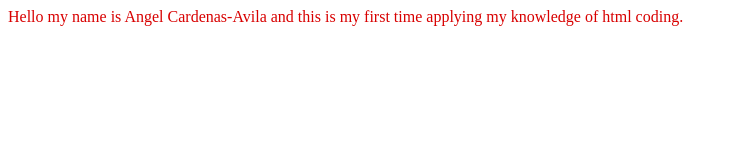
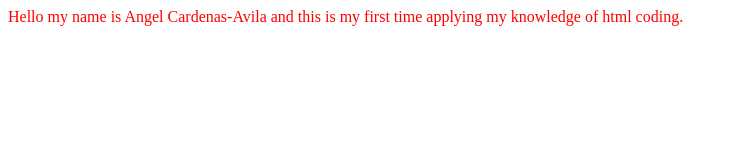
Before and after one commit to AngelCardenas-Avila/spinosaurus, a plain HTML site: page index.html in a window 1280 px wide. Shown: the full height of the page, 0-738 px from the left. Drawn offline with Linux system fonts and the light colour scheme.

Commit message:
Update index.html

```diff
--- a/index.html
+++ b/index.html
@@ -1,5 +1,5 @@
 <html>
 <body>
-<p style="color:#D80000";> Hello my name is Angel Cardenas-Avila and this is my first time applying my knowledge of html coding.</p>
+<p style="color:red";> Hello my name is Angel Cardenas-Avila and this is my first time applying my knowledge of html coding.</p>
   </body>
 </html>
```
